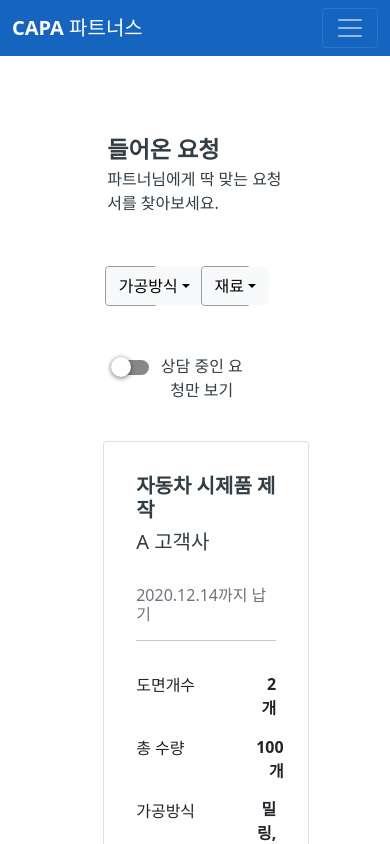
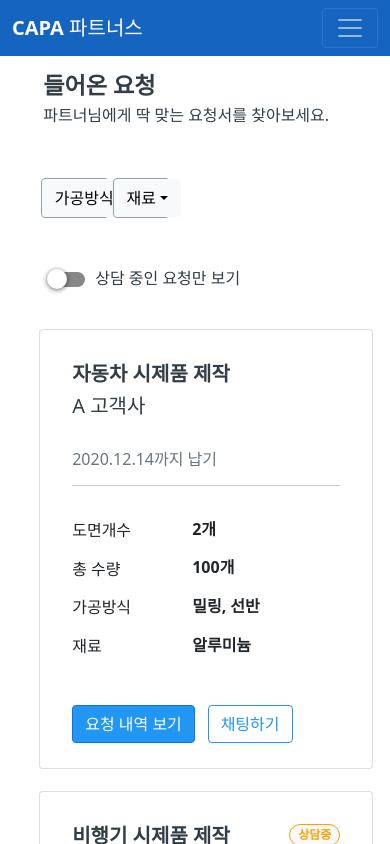
Before and after one commit to Bobstyle23/Capapartners-project, a React (Create React App) app: page / in a window 390 px wide. Shown: the top 844 px of the page. Built offline with nearby package versions, Linux system fonts and the light colour scheme.

Commit message:
Add media query for card

```diff
--- a/src/components/styles/list-styles.css
+++ b/src/components/styles/list-styles.css
@@ -160,3 +160,19 @@
     margin-top: 1rem;
   }
 }
+
+@media (max-width: 600px) {
+  .card {
+    width: 30rem;
+  }
+  .row-style {
+    margin: 1rem;
+  }
+  .dropdown1 {
+    width: 52%;
+  }
+  .dropdown2 {
+    width: 28%;
+    margin-left: -2rem;
+  }
+}
```
